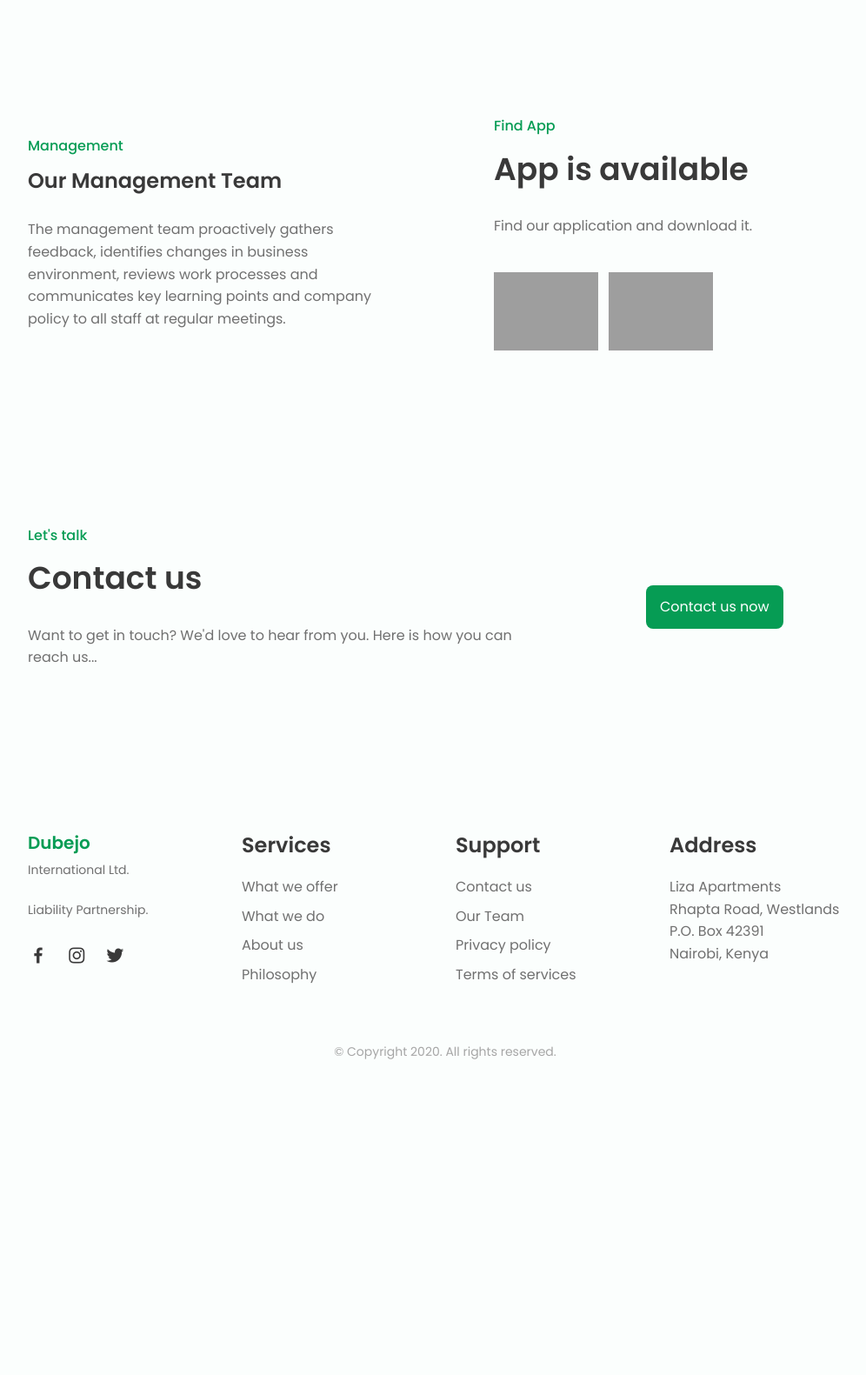
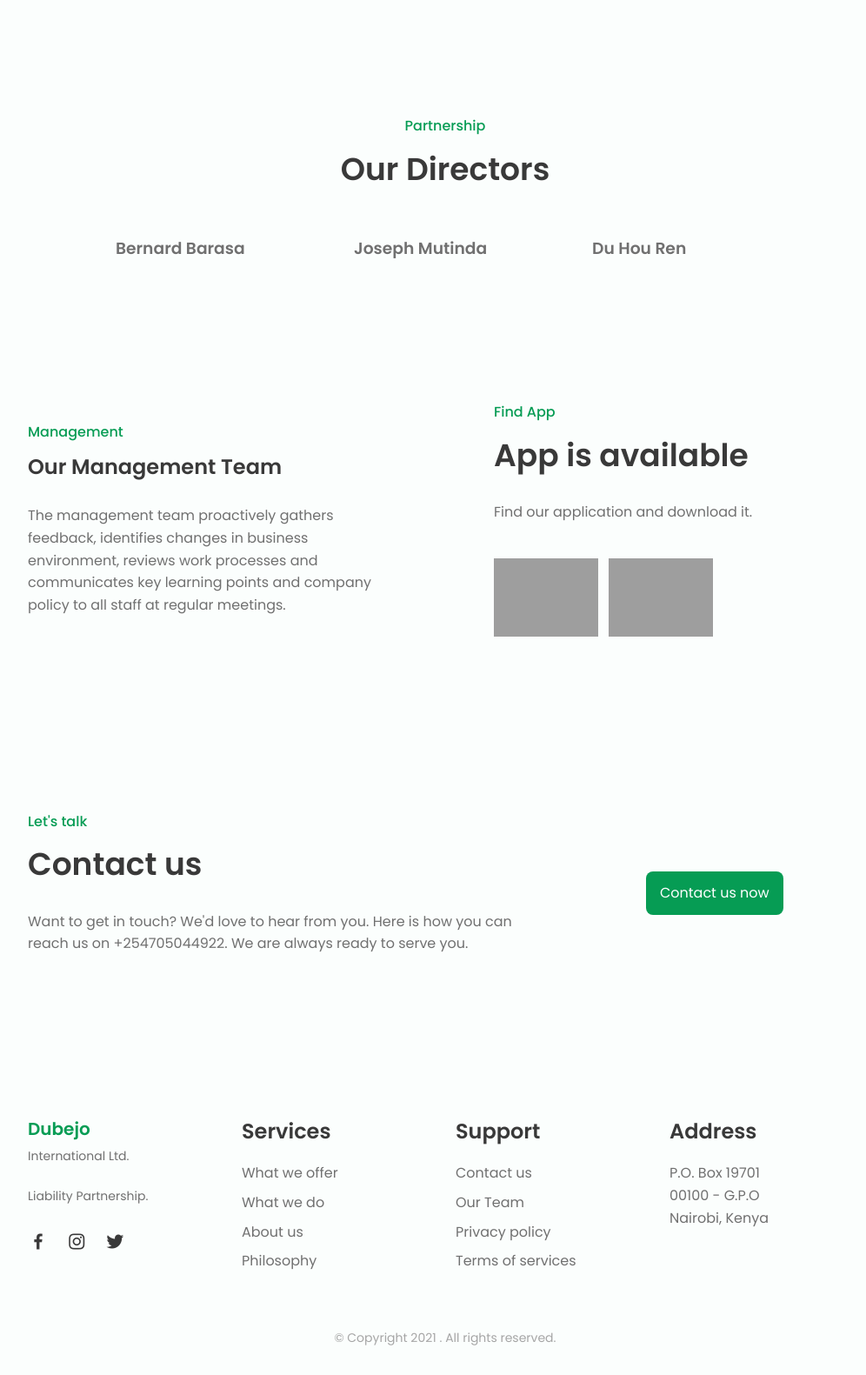
Before and after one commit to allistermugaisi/dubejo-international, a plain HTML site: page index.html in a window 1280 px wide. Shown: the part 2480-4061 px from the top of the page at 87% size, without its empty margins (128-1124 px from the left). Before the commit the page ends 3732 px from the top, so only its background shows below. Drawn offline with nearby package versions, Linux system fonts and the light colour scheme; grey boxes are pictures that could not be loaded.

Commit message:
updated content & scroll effect animation

```diff
--- a/assets/js/main.js
+++ b/assets/js/main.js
@@ -5,26 +5,26 @@
 
 	// Validate that variables exist
 	if (toggle && nav) {
-    toggle.addEventListener("click", () => {
+		toggle.addEventListener('click', () => {
 			// We add the show-menu class to the div tag with the nav__menu class
-      nav.classList.toggle("show-menu");
+			nav.classList.toggle('show-menu');
 		});
 	}
 };
-showMenu("nav-toggle", "nav-menu");
+showMenu('nav-toggle', 'nav-menu');
 
 /*==================== REMOVE MENU MOBILE ====================*/
-const navLink = document.querySelectorAll(".nav__link");
+const navLink = document.querySelectorAll('.nav__link');
 
 function linkAction() {
-  const navMenu = document.getElementById("nav-menu");
+	const navMenu = document.getElementById('nav-menu');
 	// When we click on each nav__link, we remove the show-menu class
-  navMenu.classList.remove("show-menu");
+	navMenu.classList.remove('show-menu');
 }
-navLink.forEach((n) => n.addEventListener("click", linkAction));
+navLink.forEach((n) => n.addEventListener('click', linkAction));
 
 /*==================== SCROLL SECTIONS ACTIVE LINK ====================*/
-const sections = document.querySelectorAll("section[id]");
+const sections = document.querySelectorAll('section[id]');
 
 function scrollActive() {
 	const scrollY = window.pageYOffset;
@@ -32,79 +32,79 @@
 	sections.forEach((current) => {
 		const sectionHeight = current.offsetHeight;
 		const sectionTop = current.offsetTop - 50;
-    sectionId = current.getAttribute("id");
+		sectionId = current.getAttribute('id');
 
 		if (scrollY > sectionTop && scrollY <= sectionTop + sectionHeight) {
 			document
-        .querySelector(".nav__menu a[href*=" + sectionId + "]")
-        .classList.add("active-link");
+				.querySelector('.nav__menu a[href*=' + sectionId + ']')
+				.classList.add('active-link');
 		} else {
 			document
-        .querySelector(".nav__menu a[href*=" + sectionId + "]")
-        .classList.remove("active-link");
+				.querySelector('.nav__menu a[href*=' + sectionId + ']')
+				.classList.remove('active-link');
 		}
 	});
 }
-window.addEventListener("scroll", scrollActive);
+window.addEventListener('scroll', scrollActive);
 
 /*==================== CHANGE BACKGROUND HEADER ====================*/
 function scrollHeader() {
-  const nav = document.getElementById("header");
+	const nav = document.getElementById('header');
 	// When the scroll is greater than 200 viewport height, add the scroll-header class to the header tag
-  if (this.scrollY >= 200) nav.classList.add("scroll-header");
-  else nav.classList.remove("scroll-header");
+	if (this.scrollY >= 200) nav.classList.add('scroll-header');
+	else nav.classList.remove('scroll-header');
 }
-window.addEventListener("scroll", scrollHeader);
+window.addEventListener('scroll', scrollHeader);
 
 /*==================== SHOW SCROLL TOP ====================*/
 function scrollTop() {
-  const scrollTop = document.getElementById("scroll-top");
+	const scrollTop = document.getElementById('scroll-top');
 	// When the scroll is higher than 560 viewport height, add the show-scroll class to the a tag with the scroll-top class
-  if (this.scrollY >= 560) scrollTop.classList.add("show-scroll");
-  else scrollTop.classList.remove("show-scroll");
+	if (this.scrollY >= 560) scrollTop.classList.add('show-scroll');
+	else scrollTop.classList.remove('show-scroll');
 }
-window.addEventListener("scroll", scrollTop);
+window.addEventListener('scroll', scrollTop);
 
 /*==================== DARK LIGHT THEME ====================*/
-const themeButton = document.getElementById("theme-button");
-const darkTheme = "dark-theme";
-const iconTheme = "bx-sun";
+const themeButton = document.getElementById('theme-button');
+const darkTheme = 'dark-theme';
+const iconTheme = 'bx-sun';
 
 // Previously selected topic (if user selected)
-const selectedTheme = localStorage.getItem("selected-theme");
-const selectedIcon = localStorage.getItem("selected-icon");
+const selectedTheme = localStorage.getItem('selected-theme');
+const selectedIcon = localStorage.getItem('selected-icon');
 
 // We obtain the current theme that the interface has by validating the dark-theme class
 const getCurrentTheme = () =>
-  document.body.classList.contains(darkTheme) ? "dark" : "light";
+	document.body.classList.contains(darkTheme) ? 'dark' : 'light';
 const getCurrentIcon = () =>
-  themeButton.classList.contains(iconTheme) ? "bx-moon" : "bx-sun";
+	themeButton.classList.contains(iconTheme) ? 'bx-moon' : 'bx-sun';
 
 // We validate if the user previously chose a topic
 if (selectedTheme) {
 	// If the validation is fulfilled, we ask what the issue was to know if we activated or deactivated the dark
-  document.body.classList[selectedTheme === "dark" ? "add" : "remove"](
+	document.body.classList[selectedTheme === 'dark' ? 'add' : 'remove'](
 		darkTheme
 	);
-  themeButton.classList[selectedIcon === "bx-moon" ? "add" : "remove"](
+	themeButton.classList[selectedIcon === 'bx-moon' ? 'add' : 'remove'](
 		iconTheme
 	);
 }
 
 // Activate / deactivate the theme manually with the button
-themeButton.addEventListener("click", () => {
+themeButton.addEventListener('click', () => {
 	// Add or remove the dark / icon theme
 	document.body.classList.toggle(darkTheme);
 	themeButton.classList.toggle(iconTheme);
 	// We save the theme and the current icon that the user chose
-  localStorage.setItem("selected-theme", getCurrentTheme());
-  localStorage.setItem("selected-icon", getCurrentIcon());
+	localStorage.setItem('selected-theme', getCurrentTheme());
+	localStorage.setItem('selected-icon', getCurrentIcon());
 });
 
 /*==================== SCROLL REVEAL ANIMATION ====================*/
 const sr = ScrollReveal({
-  origin: "top",
-  distance: "30px",
+	origin: 'top',
+	distance: '30px',
 	duration: 2000,
 	reset: true,
 });
@@ -112,7 +112,7 @@
 sr.reveal(
 	`.home__data, .home__img,
             .about__data, .about__img,
-            .services__content, .menu__content,
+            .services__content, .menu__content,.menu__container,
             .app__data, .app__img,
             .contact__data, .contact__button,
             .footer__content`,
--- a/index.html
+++ b/index.html
@@ -162,6 +162,21 @@
 				</div>
 			</section>
 
+			<!--========== DIRECTORS ==========-->
+			<section class="menu section bd-container">
+				<span class="section-subtitle">Partnership</span>
+				<h2 class="section-title">Our Directors</h2>
+
+				<div class="menu__container bd-grid">
+					<h3>Bernard Barasa</h3>
+					<h3>Joseph Mutinda</h3>
+					<h3>Du Hou Ren</h3>
+					<!-- <p>Track project progress and fine-tune deviations.</p>
+					<p>Supervise closely on quality of work done.</p>
+					<p>Complete and commission the project on time.</p> -->
+				</div>
+			</section>
+
 			<!--===== APP =======-->
 			<section class="app section bd-container">
 				<div class="app__container bd-grid">
@@ -207,7 +222,7 @@
 						<h2 class="section-title contact__initial">Contact us</h2>
 						<p class="contact__description">
 							Want to get in touch? We'd love to hear from you. Here is how you
-							can reach us...
+							can reach us on +254705044922. We are always ready to serve you.
 						</p>
 					</div>
 
@@ -261,19 +276,25 @@
 				<div class="footer__content">
 					<h3 class="footer__title">Address</h3>
 					<ul>
-						<li>Liza Apartments</li>
-						<li>Rhapta Road, Westlands</li>
-						<li>P.O. Box 42391</li>
+						<li>P.O. Box 19701</li>
+						<li>00100 - G.P.O</li>
 						<li>Nairobi, Kenya</li>
 					</ul>
 				</div>
 			</div>
 
-			<p class="footer__copy">&#169; Copyright 2020. All rights reserved.</p>
+			<p class="footer__copy">
+				&#169; Copyright
+				<span id="year"></span>
+				. All rights reserved.
+			</p>
 		</footer>
 
 		<!--========== SCROLL REVEAL ==========-->
 		<script src="https://unpkg.com/scrollreveal"></script>
+		<script>
+			document.getElementById('year').innerHTML = new Date().getFullYear();
+		</script>
 
 		<!--========== MAIN JS ==========-->
 		<script src="assets/js/main.js"></script>
```
Lines whose indentation alone changed are shown as unchanged.
